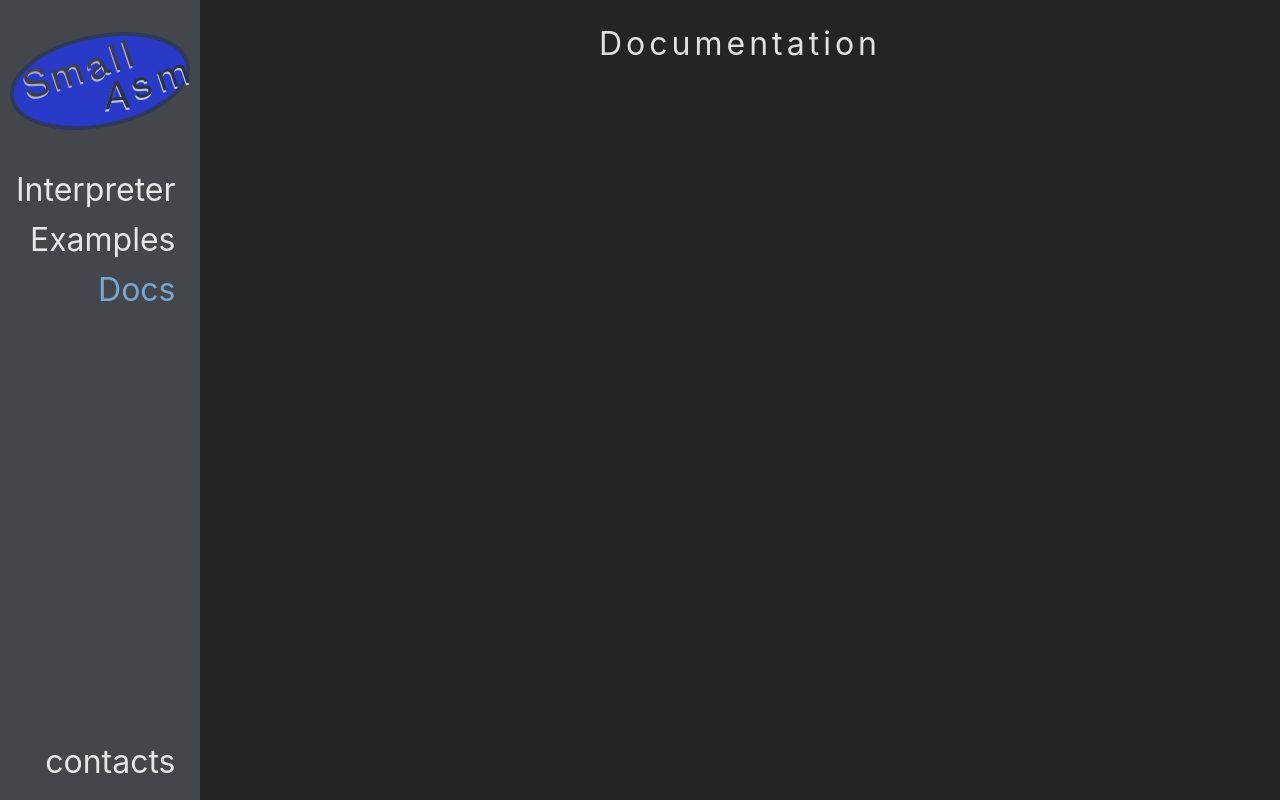
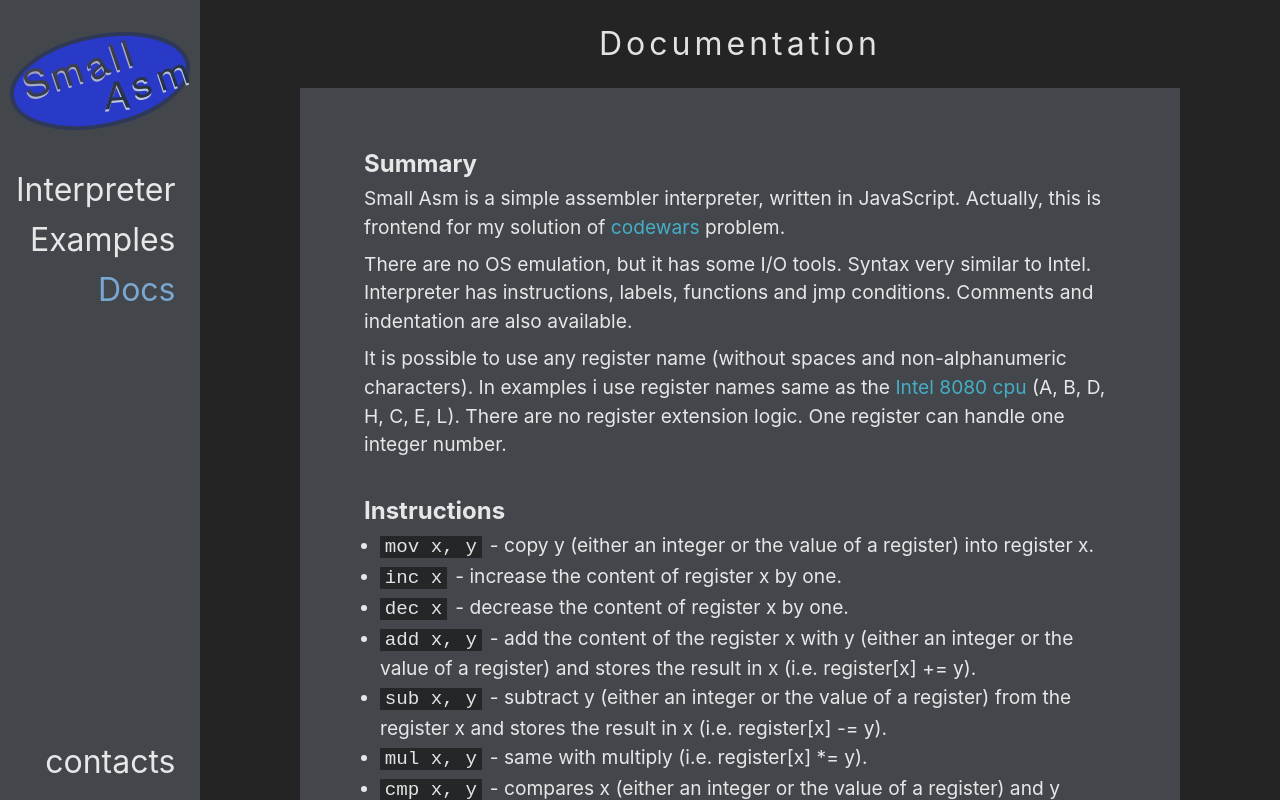
Before and after one commit to french-fries-with-pepper/smallAsm, a React (Vite) app: page /Docs in a window 1280 px wide. Built offline with nearby package versions, Linux system fonts and the light colour scheme.

Commit message:
feat: add documentation component

```diff
--- a/src/components/docs/docs.css
+++ b/src/components/docs/docs.css
@@ -0,0 +1,36 @@
+.docs__article {
+  margin: 2rem auto;
+  background-color: rgb(67, 70, 75);
+  min-height: calc(100vh - 10rem);
+  max-width: 55rem;
+  overflow-y: scroll;
+  padding-top: 2rem;
+  padding-left: 4rem;
+  padding-right: 4rem;
+}
+.docs__articleHeader {
+  font-size: 1.5rem;
+  padding-bottom: 0.5rem;
+  margin-top: 2rem;
+}
+.docs__articleText {
+  font-size: 1.2rem;
+  padding-bottom: 0.5rem;
+  line-height: 1.8rem;
+}
+.docs__articleText ul {
+  padding-left: 1rem;
+  list-style-type: disc;
+}
+.docs__articleText code {
+  background-color: rgb(36, 38, 39);
+  margin-right: 0.5rem;
+  padding-left: 0.3rem;
+  padding-right: 0.3rem;
+}
+.docs__externalLink {
+  color: #44aec7;
+}
+.docs__externalLink:visited {
+  color: #44aec7;
+}
--- a/src/components/docs/docs.jsx
+++ b/src/components/docs/docs.jsx
@@ -4,6 +4,198 @@ function Docs() {
   return (
     <main className="docs siteMain">
       <h2 className="siteHeader docs__header">Documentation</h2>
+      <article className="docs__article">
+        <h3 className="docs__articleHeader">Summary</h3>
+        <p className="docs__articleText">
+          Small Asm is a simple assembler interpreter, written in JavaScript.
+          Actually, this is frontend for my solution of{" "}
+          <a
+            className="docs__externalLink"
+            target="_blank"
+            rel="noopener noreferrer"
+            href="https://www.codewars.com/kata/58e61f3d8ff24f774400002c"
+          >
+            codewars
+          </a>{" "}
+          problem.
+        </p>
+        <p className="docs__articleText">
+          There are no OS emulation, but it has some I/O tools. Syntax very
+          similar to Intel. Interpreter has instructions, labels, functions and
+          jmp conditions. Comments and indentation are also available.
+        </p>
+        <p className="docs__articleText">
+          It is possible to use any register name (without spaces and
+          non-alphanumeric characters). In examples i use register names same as
+          the{" "}
+          <a
+            href="https://en.wikipedia.org/wiki/Intel_8080#Registers"
+            className="docs__externalLink"
+            target="_blank"
+            rel="noopener noreferrer"
+          >
+            Intel 8080 cpu{" "}
+          </a>{" "}
+          (A, B, D, H, C, E, L). There are no register extension logic. One
+          register can handle one integer number.
+        </p>
+        <h3 className="docs__articleHeader">Instructions</h3>
+        <p className="docs__articleText">
+          <ul>
+            <li>
+              <code>mov x, y</code>
+              <span>
+                - copy y (either an integer or the value of a register) into
+                register x.
+              </span>
+            </li>
+            <li>
+              <code>inc x</code>
+              <span>- increase the content of register x by one.</span>
+            </li>
+            <li>
+              <code>dec x</code>
+              <span>- decrease the content of register x by one.</span>
+            </li>
+            <li>
+              <code>add x, y</code>
+              <span>
+                - add the content of the register x with y (either an integer or
+                the value of a register) and stores the result in x (i.e.
+                register[x] += y).
+              </span>
+            </li>
+            <li>
+              <code>sub x, y</code>
+              <span>
+                - subtract y (either an integer or the value of a register) from
+                the register x and stores the result in x (i.e. register[x] -=
+                y).
+              </span>
+            </li>
+            <li>
+              <code>mul x, y</code>
+              <span>- same with multiply (i.e. register[x] *= y).</span>
+            </li>
+
+            <li>
+              <code>cmp x, y</code>
+              <span>
+                - compares x (either an integer or the value of a register) and
+                y (either an integer or the value of a register). The result is
+                used in the conditional jumps (jne, je, jge, jg, jle and jl)
+              </span>
+            </li>
+
+            <li>
+              <code>msg 'Some string value', x</code>
+              <span>
+                - this instruction stores the output of the program. It may
+                contain text strings (delimited by single quotes) and registers.
+                The number of arguments isn't limited and will vary, depending
+                on the program.
+              </span>
+            </li>
+            <li>
+              <code>end</code>
+              <span>
+                - this instruction indicates that the program ends correctly, so
+                the stored output is returned (if the program terminates without
+                this instruction it will return error code).
+              </span>
+            </li>
+            <li>
+              <code>; comment</code>
+              <span>
+                - all content after <code>;</code>will be ignored.
+              </span>
+            </li>
+          </ul>
+        </p>
+        <h3 className="docs__articleHeader">Control flow</h3>
+        <p className="docs__articleText">
+          <ul>
+            <li>
+              <code>label:</code>
+              <span>
+                - define a label position (<code>label = identifier + ":"</code>
+                , an identifier being a string that does not match any other
+                command). Jump commands and <code>call</code>are aimed to these
+                labels positions in the program.
+              </span>
+            </li>
+            <li>
+              <code>jmp lbl</code>
+              <span>
+                - jumps to the label <code>lbl</code>.
+              </span>
+            </li>
+            <li>
+              <code>jne lbl</code>
+              <span>
+                - jump to the label <code>lbl</code>if the values of the
+                previous <code>cmp</code>command were not equal.
+              </span>
+            </li>
+            <li>
+              <code>je lbl</code>
+              <span>
+                - jump to the label <code>lbl</code>if the values of the
+                previous <code>cmp</code>command were equal.
+              </span>
+            </li>
+            <li>
+              <code>jge lbl</code>
+              <span>
+                - jump to the label <code>lbl</code>if x was greater or equal
+                than y in the previous <code>cmp</code>command.
+              </span>
+            </li>
+            <li>
+              <code>jg lbl</code>
+              <span>
+                - jump to the label <code>lbl</code>if x was greater than y in
+                the previous <code>cmp</code>command.
+              </span>
+            </li>
+            <li>
+              <code>jle lbl</code>
+              <span>
+                - jump to the label <code>lbl</code>if x was less or equal than
+                y in the previous <code>cmp</code>command.
+              </span>
+            </li>
+            <li>
+              <code>jl lbl</code>
+              <span>
+                - jump to the label <code>lbl</code>if x was less than y in the
+                previous <code>cmp</code>command.
+              </span>
+            </li>
+            <li>
+              <code>call lbl</code>
+              <span>
+                - call to the subroutine identified by <code>lbl</code>. When a{" "}
+                <code>ret</code>is found in a subroutine, the instruction
+                pointer will be returned to the instruction next to this{" "}
+                <code>call</code>command.
+              </span>
+            </li>
+            <li>
+              <code>ret</code>
+              <span>
+                - when a <code>ret</code>is found in a subroutine, the
+                instruction pointer will be returned to the instruction that
+                called the current function.
+              </span>
+            </li>
+          </ul>
+        </p>
+        <h3 className="docs__articleHeader"></h3>
+        <p className="docs__articleText"></p>
+        <h3 className="docs__articleHeader"></h3>
+        <p className="docs__articleText"></p>
+      </article>
     </main>
   );
 }
```
